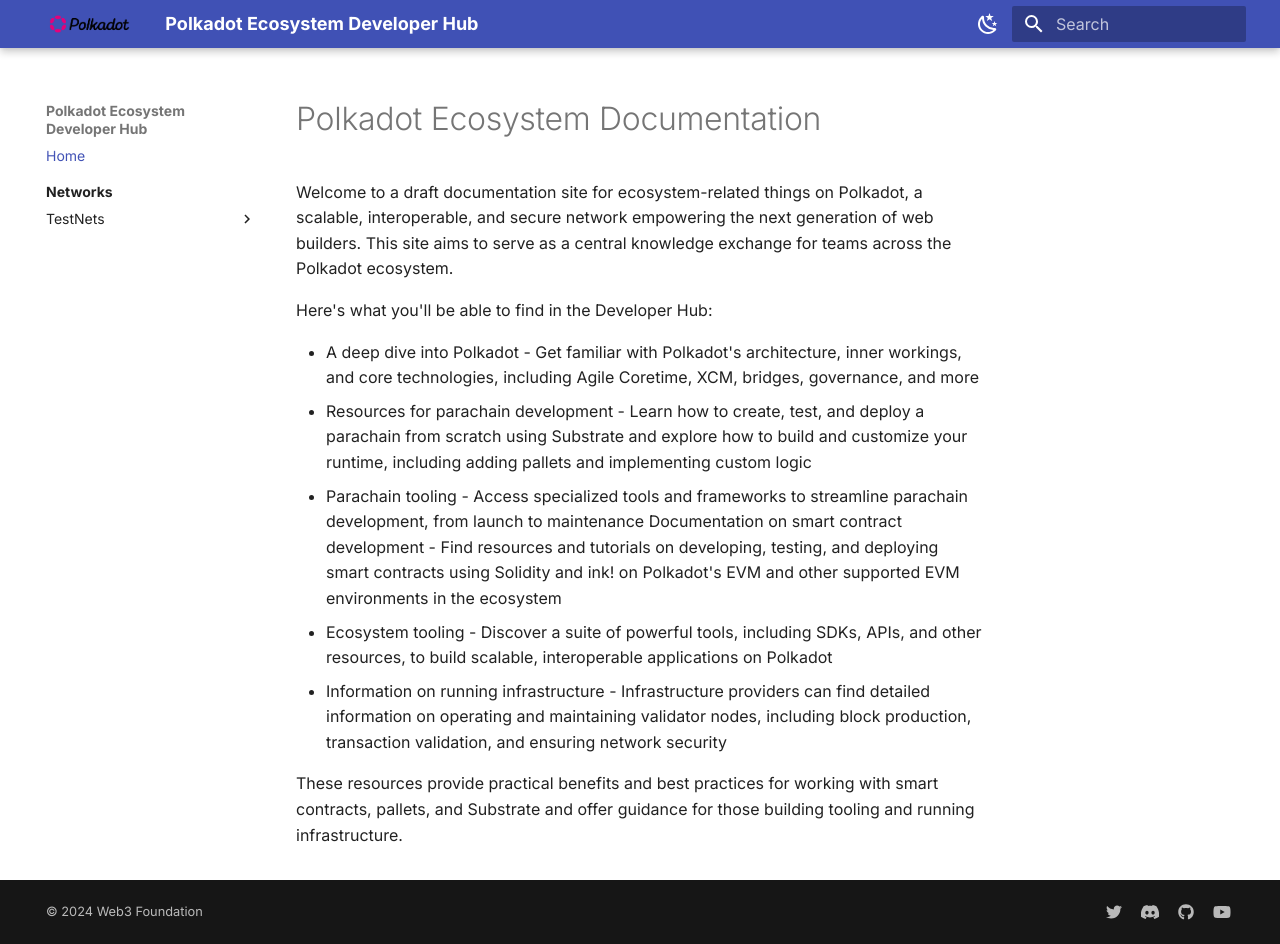
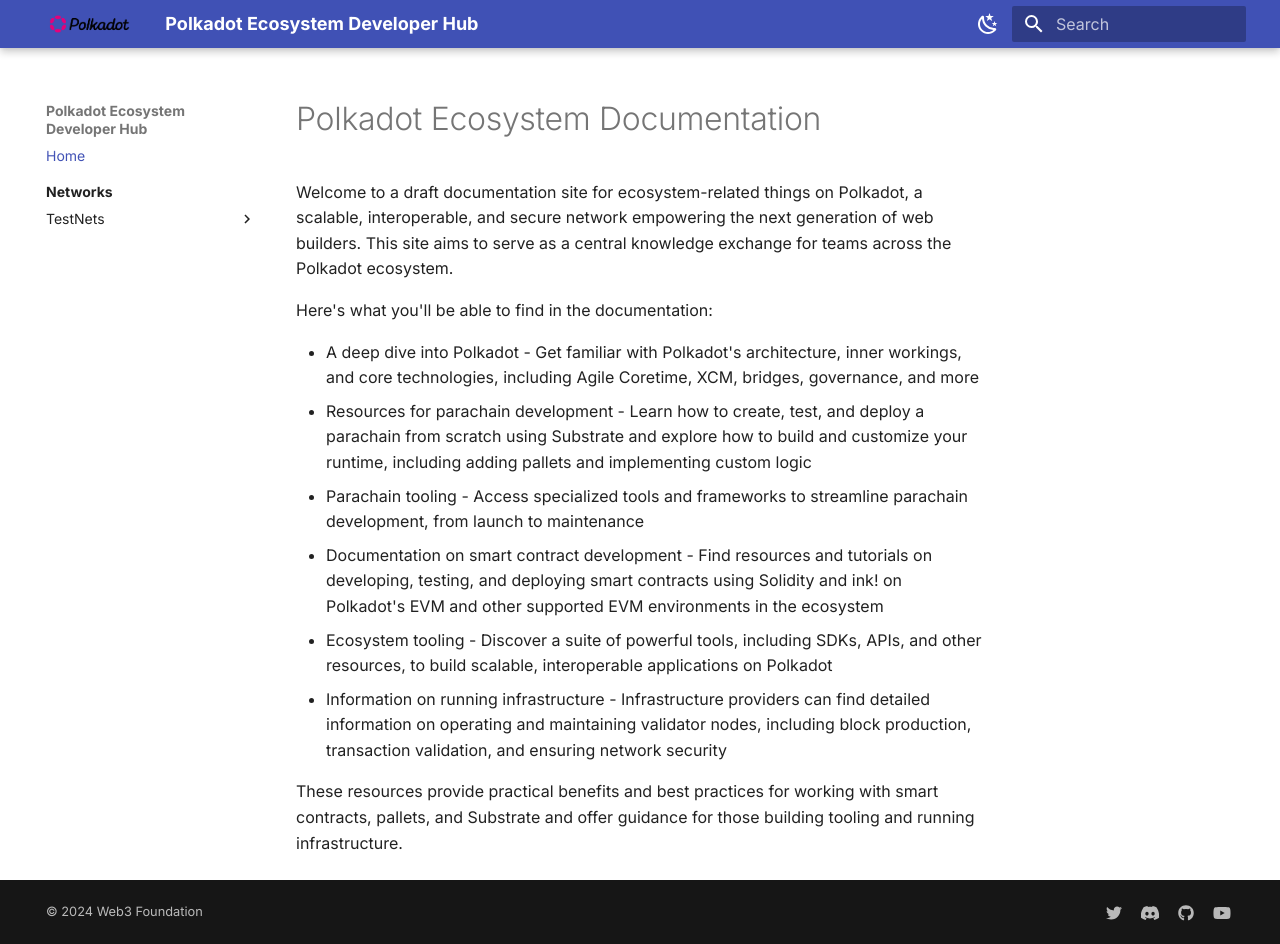
Before and after one commit to papermoonio/polkadot-ecosystem-docs-draft, an MkDocs documentation site: the page built from docs/index.md, in a window 1280 px wide and 944 px high. Built offline with MkDocs 1.6.1 and Material for MkDocs 9.7.7, drawn with Linux system fonts in a browser that asks for light colours.

Commit message:
minor fixes

```diff
--- a/docs/index.md
+++ b/docs/index.md
@@ -10,12 +10,12 @@
 
 Welcome to a draft documentation site for ecosystem-related things on Polkadot, a scalable, interoperable, and secure network empowering the next generation of web builders. This site aims to serve as a central knowledge exchange for teams across the Polkadot ecosystem.
 
-Here's what you'll be able to find in the Developer Hub:
+Here's what you'll be able to find in the documentation:
 
 - A deep dive into Polkadot - Get familiar with Polkadot's architecture, inner workings, and core technologies, including Agile Coretime, XCM, bridges, governance, and more
 - Resources for parachain development - Learn how to create, test, and deploy a parachain from scratch using Substrate and explore how to build and customize your runtime, including adding pallets and implementing custom logic
 - Parachain tooling - Access specialized tools and frameworks to streamline parachain development, from launch to maintenance
-Documentation on smart contract development - Find resources and tutorials on developing, testing, and deploying smart contracts using Solidity and ink! on Polkadot's EVM and other supported EVM environments in the ecosystem
+- Documentation on smart contract development - Find resources and tutorials on developing, testing, and deploying smart contracts using Solidity and ink! on Polkadot's EVM and other supported EVM environments in the ecosystem
 - Ecosystem tooling - Discover a suite of powerful tools, including SDKs, APIs, and other resources, to build scalable, interoperable applications on Polkadot
 - Information on running infrastructure - Infrastructure providers can find detailed information on operating and maintaining validator nodes, including block production, transaction validation, and ensuring network security
 
```
